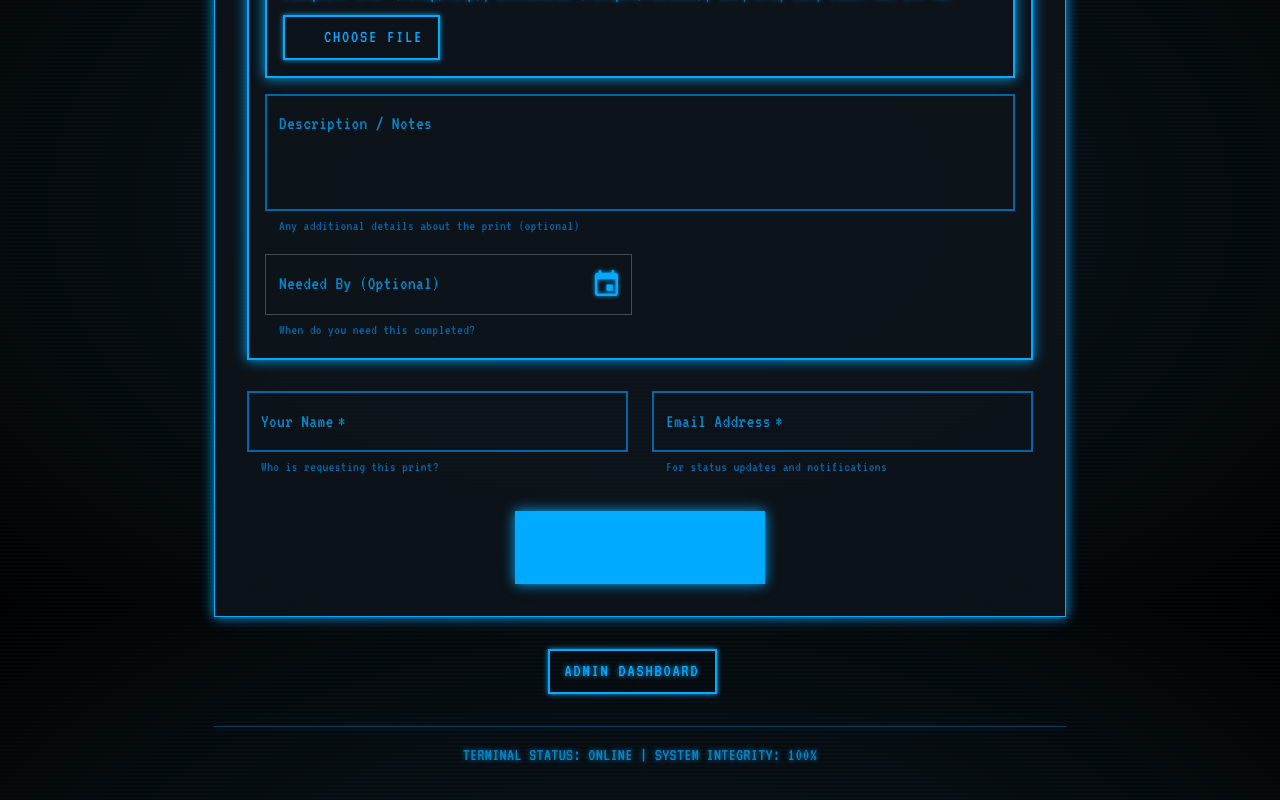
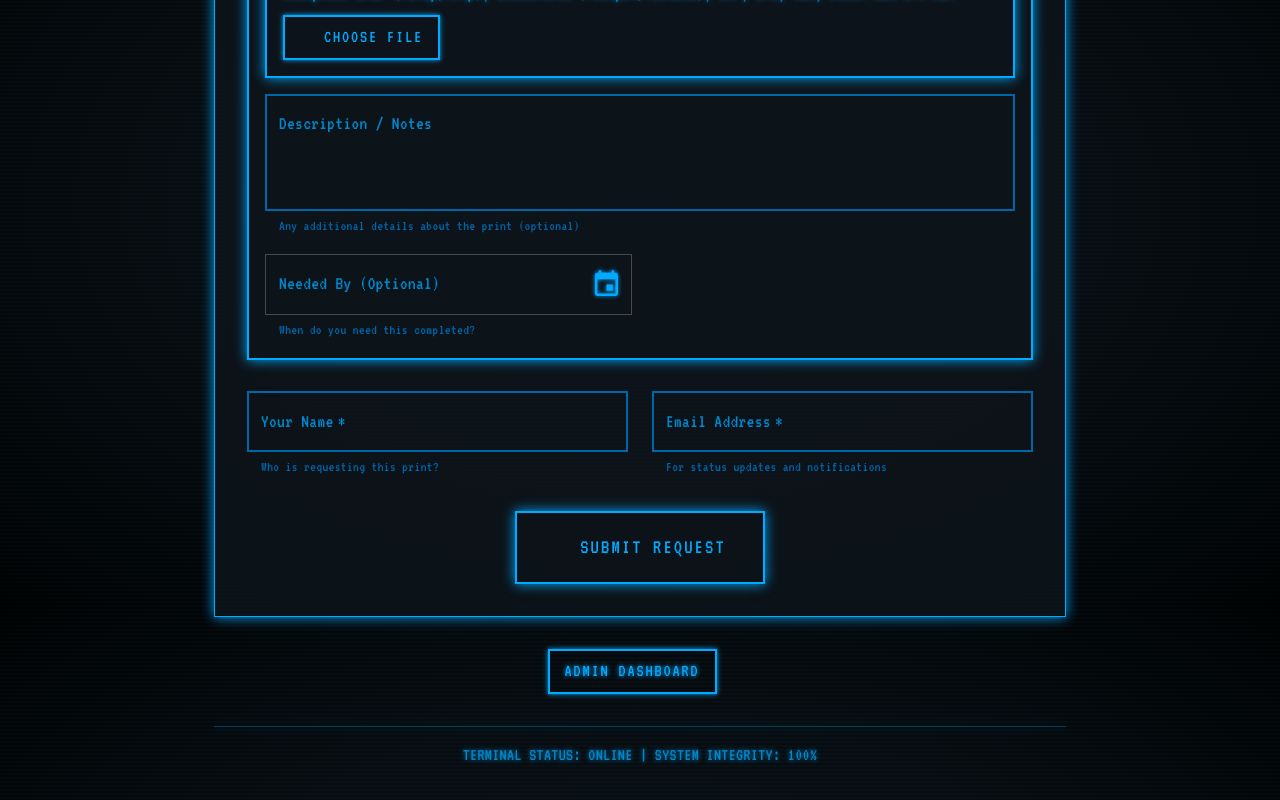
Before and after one commit to IgesAI/Printingportal, a Next.js app: page / in a window 1280 px wide. Shown: the part 995-1795 px from the top of the page. Built offline with nearby package versions, Linux system fonts and the light colour scheme; no server answers; some icons are missing.

Commit message:
Refine submit button to match accent outline style

```diff
--- a/app/page.tsx
+++ b/app/page.tsx
@@ -758,7 +758,7 @@ export default function Home() {
             <Box sx={{ mt: 4, display: 'flex', justifyContent: 'center' }}>
               <Button
                 type="submit"
-                variant="contained"
+                variant="outlined"
                 size="large"
                 startIcon={loading ? <CircularProgress size={20} /> : <SendIcon />}
                 disabled={loading}
@@ -766,13 +766,15 @@ export default function Home() {
                   minWidth: 250,
                   py: 2,
                   fontSize: '1.3rem',
-                  backgroundColor: accentColor,
+                  borderColor: accentColor,
+                  color: accentColor,
                   boxShadow: accentGlow,
                   '&:hover': {
-                    backgroundColor: accentColor,
+                    borderColor: accentColor,
                     boxShadow: accentGlow,
-                    filter: 'brightness(1.05)',
+                    backgroundColor: 'rgba(0,255,255,0.08)',
                   },
+                  '&.Mui-disabled': { borderColor: 'divider', color: 'text.disabled', boxShadow: 'none' },
                 }}
               >
                 {loading ? 'Submitting...' : 'Submit Request'}
```
